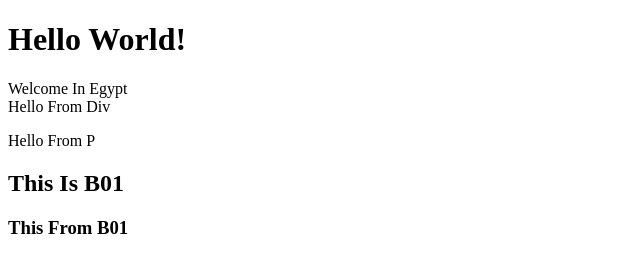
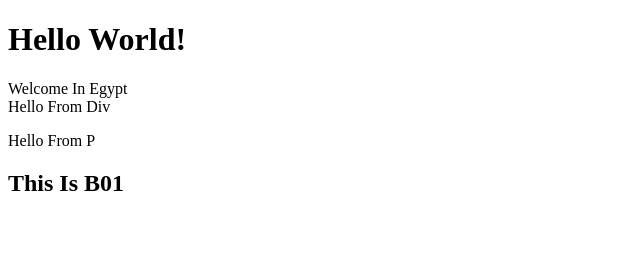
Before and after one commit to moelshenawy/Landing-Page-Project, a plain HTML site: page page.html in a window 1280 px wide. Shown: the whole page, without its empty margins (0-640 px from the left). Drawn offline with Linux system fonts and the light colour scheme.

Commit message:
FIX Code B01

```diff
--- a/page.html
+++ b/page.html
@@ -12,6 +12,5 @@
     <div>Hello From Div</div>
     <p>Hello From P</p>
     <h2>This Is B01</h2>
-    <h3>This From B01</h3>
   </body>
 </html>
```
